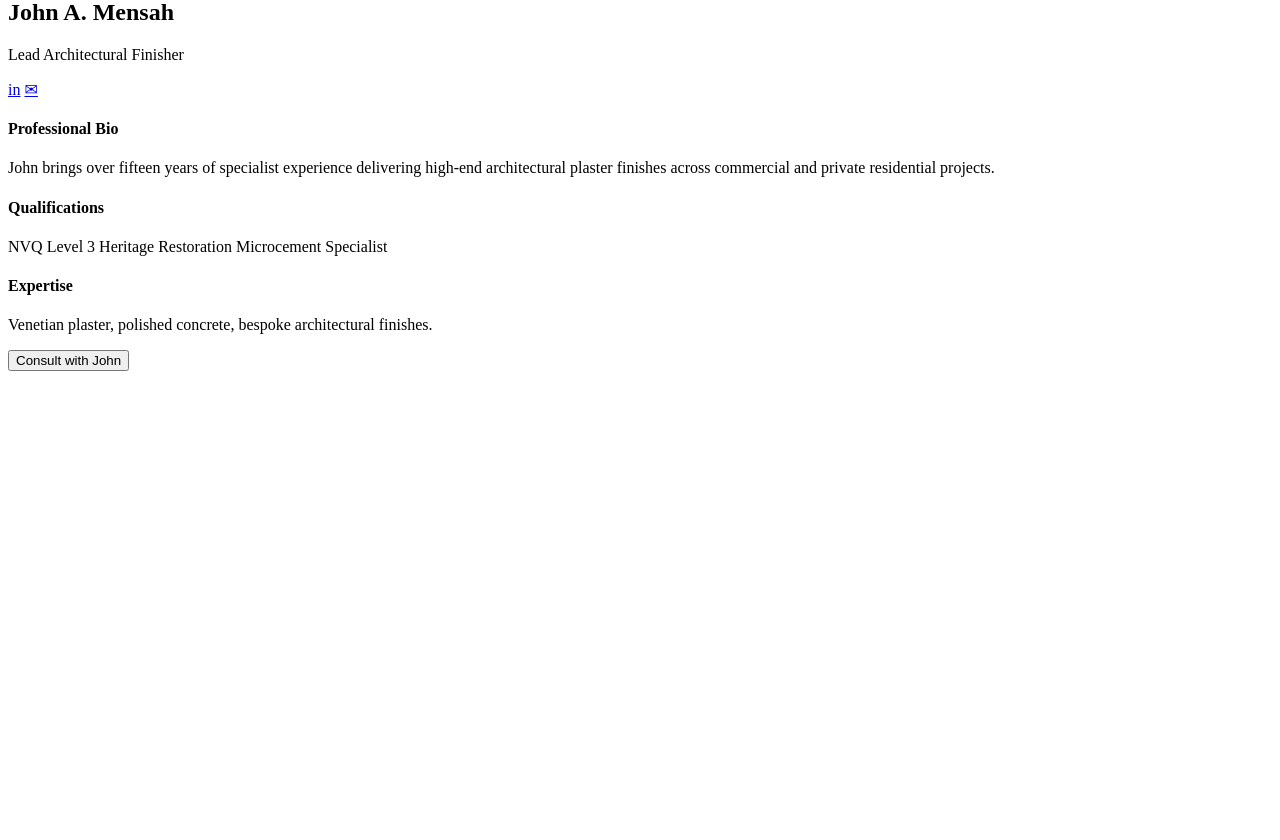
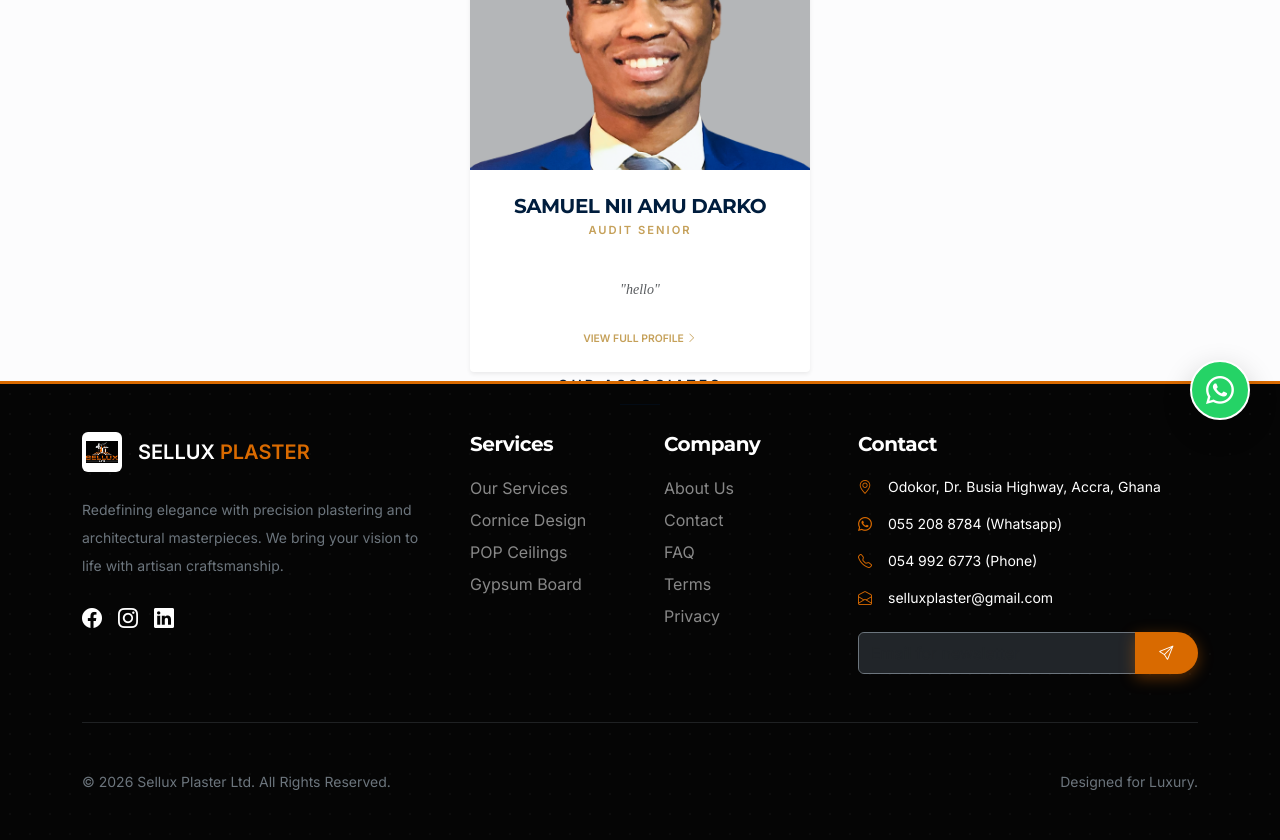
Before and after one commit to NiiDk/sellux_plaster, a Django app: page /team/ in a window 1280 px wide. Shown: the part 350-1190 px from the top of the page. Before the commit the page ends 721 px from the top, so only its background shows below. Run offline with Django 4.2, Linux system fonts and the light colour scheme; data comes from the database, SQL or seed files in the repository; data that the repository does not hold is empty.

Commit message:
Update team_list.html

```diff
--- a/templates/team/team_list.html
+++ b/templates/team/team_list.html
@@ -1,76 +1,144 @@
-<!-- BACKDROP -->
-<div id="teamModalBackdrop" class="team-modal-backdrop" onclick="closeTeamModal()"></div>
+{% extends 'base.html' %}
+{% load static %}
+{% load math_filters %}
 
-<!-- SLIDE-IN PANEL -->
-<aside id="teamModal" class="team-modal">
+{% block title %}Our Team | Sellux Plaster Ltd{% endblock %}
 
-    <!-- Close Button -->
-    <button class="modal-close" onclick="closeTeamModal()" aria-label="Close">
-        ✕
-    </button>
+{% block content %}
 
-    <div class="modal-content">
+<section class="bg-white border-bottom">
+    <div class="container py-10 py-lg-12">
+        <div class="text-center">
+            <span class="text-uppercase ls-3 text-gold small fw-bold mb-3 d-block">The Partners</span>
+            <h1 class="display-4 fw-serif navy-text">Firm Leadership</h1>
+            <div class="luxury-divider mx-auto my-4"></div>
+        </div>
+    </div>
+</section>
 
-        <!-- Header -->
-        <div class="modal-header">
-            <div class="profile-image">
-                <img src="/media/team/sample.jpg" alt="Team Member Name">
+<section class="bg-light-subtle py-10">
+    <div class="container">
+        <div class="row justify-content-center g-5 mb-10">
+            {% for member in firm_leadership %}
+            <div class="col-12 col-md-6 col-lg-4">
+                <div class="luxury-card shadow-sm h-100 bg-white">
+                    <div class="card-img-container">
+                        <img src="{{ member.profile_image.url }}" alt="{{ member.get_full_name }}" class="img-fluid">
+                    </div>
+                    <div class="card-body text-center p-4">
+                        <h4 class="h5 navy-text fw-bold mb-1">{{ member.get_full_name|upper }}</h4>
+                        <p class="text-gold x-small fw-bold ls-2 mb-3">{{ member.job_title|upper }}</p>
+
+                        <div class="d-flex flex-wrap justify-content-center gap-1 mb-4">
+                            {% for tag in member.tags|slice:":3" %}
+                            <span class="badge-outline">{{ tag|upper }}</span>
+                            {% endfor %}
                         </div>
 
-            <div class="profile-meta">
-                <h2>John A. Mensah</h2>
-                <p class="job-title">Lead Architectural Finisher</p>
+                        <p class="text-muted small italic-serif px-2 mb-4">
+                            "{{ member.bio|truncatewords:20 }}"
+                        </p>
 
-                <div class="profile-actions">
-                    <a href="#" aria-label="LinkedIn">in</a>
-                    <a href="mailto:john@example.com" aria-label="Email">✉</a>
+                        <a href="{{ member.get_absolute_url }}" class="view-dossier-btn">
+                            VIEW FULL PROFILE <i class="bi bi-chevron-right"></i>
+                        </a>
                     </div>
                 </div>
             </div>
+            {% endfor %}
+        </div>
 
-        <!-- Body -->
-        <div class="modal-body">
+        <div class="text-center mb-8">
+            <span class="text-uppercase ls-3 navy-text small fw-bold">Our Associates</span>
+            <div class="luxury-divider-thin mx-auto mt-2"></div>
+        </div>
 
-            <!-- Bio -->
-            <section>
-                <h4 class="section-title">Professional Bio</h4>
-                <p class="body-text">
-                    John brings over fifteen years of specialist experience delivering
-                    high-end architectural plaster finishes across commercial and
-                    private residential projects.
+        <div class="row justify-content-center g-4">
+            {% for member in associates %}
+            <div class="col-12 col-md-4 col-lg-4">
+                <div class="luxury-card shadow-sm bg-white">
+                    <div class="card-img-container-sm">
+                        <img src="{{ member.profile_image.url }}" alt="{{ member.get_full_name }}" class="img-fluid">
+                    </div>
+                    <div class="card-body text-center p-4">
+                        <h4 class="h6 navy-text fw-bold mb-1">{{ member.get_full_name }}</h4>
+                        <p class="text-gold xx-small fw-bold ls-1 mb-3">{{ member.job_title|upper }}</p>
+
+                        <p class="text-muted small lh-base mb-3 opacity-75">
+                            {{ member.bio|truncatewords:15 }}
                         </p>
-            </section>
 
-            <!-- Grid -->
-            <div class="modal-grid">
-
-                <section>
-                    <h4 class="section-title">Qualifications</h4>
-                    <div class="pill-group">
-                        <span class="pill">NVQ Level 3</span>
-                        <span class="pill">Heritage Restoration</span>
-                        <span class="pill">Microcement Specialist</span>
+                        <a href="{{ member.get_absolute_url }}" class="view-dossier-btn-sm">
+                            VIEW FULL PROFILE <i class="bi bi-chevron-right"></i>
+                        </a>
+                    </div>
+                </div>
+            </div>
+            {% endfor %}
+        </div>
     </div>
 </section>
 
-                <section>
-                    <h4 class="section-title">Expertise</h4>
-                    <p class="body-text">
-                        Venetian plaster, polished concrete, bespoke architectural
-                        finishes.
-                    </p>
-                </section>
+<style>
+    /* Premium Branding Colors */
+    .navy-text { color: #001d3d; }
+    .text-gold { color: #c5a059; }
+    .bg-gold { background-color: #c5a059; }
 
-            </div>
+    /* Typography */
+    .fw-serif { font-family: 'Playfair Display', serif; }
+    .italic-serif { font-style: italic; font-family: 'Playfair Display', serif; color: #666; }
+    .ls-3 { letter-spacing: 3px; }
+    .ls-2 { letter-spacing: 2px; }
+    .x-small { font-size: 0.7rem; }
+    .xx-small { font-size: 0.6rem; }
 
-            <!-- CTA -->
-            <div class="modal-footer">
-                <button class="primary-cta">
-                    Consult with John
-                </button>
-            </div>
+    /* Luxury Dividers */
+    .luxury-divider { width: 60px; height: 3px; background: #c5a059; }
+    .luxury-divider-thin { width: 40px; height: 1px; background: #001d3d; opacity: 0.3; }
 
-        </div>
+    /* Card Styling to Match Screenshot */
+    .luxury-card {
+        border-top: 4px solid #c5a059;
+        transition: transform 0.3s ease;
+        border-radius: 4px;
+        overflow: hidden;
+    }
+    .luxury-card:hover { transform: translateY(-5px); }
 
-    </div>
-</aside>
+    .card-img-container { height: 280px; overflow: hidden; }
+    .card-img-container-sm { height: 220px; overflow: hidden; }
+    .card-img-container img, .card-img-container-sm img {
+        width: 100%; height: 100%; object-fit: cover;
+    }
+
+    /* Badge/Tag styling from image */
+    .badge-outline {
+        font-size: 0.55rem;
+        padding: 3px 8px;
+        border: 1px solid #ddd;
+        color: #555;
+        font-weight: bold;
+        border-radius: 2px;
+    }
+
+    /* Button styling from image */
+    .view-dossier-btn {
+        font-size: 0.65rem;
+        font-weight: bold;
+        color: #c5a059;
+        text-decoration: none;
+        border-bottom: 1px solid transparent;
+        transition: 0.3s;
+    }
+    .view-dossier-btn:hover { border-bottom: 1px solid #c5a059; }
+    .view-dossier-btn-sm { font-size: 0.55rem; color: #c5a059; text-decoration: none; font-weight: bold;}
+
+    /* Mobile Tweaks */
+    @media (max-width: 768px) {
+        .card-img-container { height: 350px; }
+        .display-4 { font-size: 2.2rem; }
+    }
+</style>
+
+{% endblock %}
```
Lines whose indentation alone changed are shown as unchanged.
